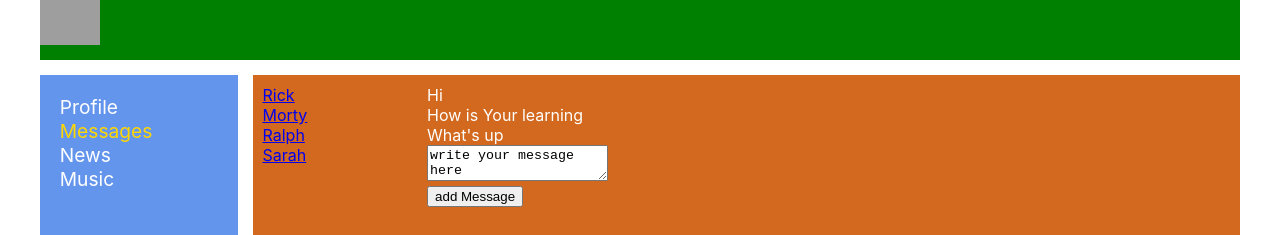
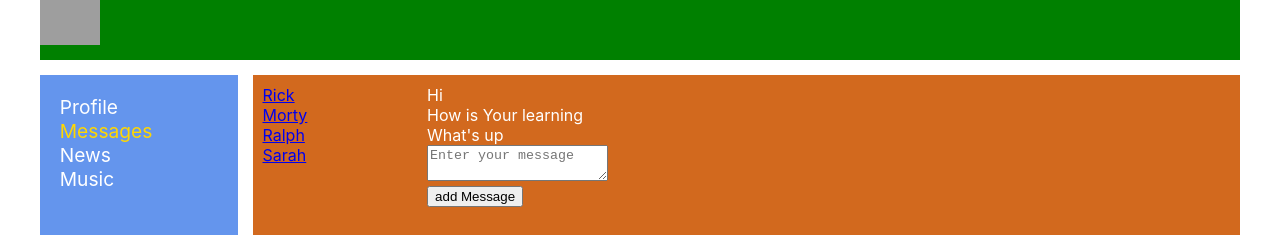
Before and after one commit to jevgenij-sukelovic/MyReactApp, a React (Create React App) app: page /dialogs in a window 1280 px wide. Shown: the top 235 px of the page. Built offline with nearby package versions, Linux system fonts and the light colour scheme; grey boxes are pictures that could not be loaded.

Commit message:
create Reducers

```diff
--- a/src/App.js
+++ b/src/App.js
@@ -22,7 +22,7 @@ const App = (props) => {
                 <Nav/>
                 <div className='app-content'>
 
-                    <Route path='/profile' render={() => < Profile PostsData={props.state.messagesPage.PostsData}
+                    <Route path='/profile' render={() => < Profile PostsData={props.state.profilePage.PostsData}
                                                                    dispatch={props.dispatch}
                                                                    onPostChange={props.state.newPostMessage.onPostChange}/>}/>
                     <Route path='/dialogs' render={() => < Dialogs dialogsData={props.state.dialogsPage.dialogsData}
--- a/src/components/Dialogs/Dialogs.jsx
+++ b/src/components/Dialogs/Dialogs.jsx
@@ -2,7 +2,8 @@ import React from 'react'
 import classes from './Dialogs.module.css'
 import DialogItem from "./DialogItem/DialogItem";
 import MessageItem from "./Messages/MessageItem";
-import {addNewMessageActionCreator, NewMessageTextActionCreator} from "../../state/State";
+import {addNewMessageActionCreator, NewMessageTextActionCreator} from "../../state/dialogsPageReducer";
+
 
 
 
@@ -14,13 +15,13 @@ const Dialogs = (props) => {
 
     let messageText = props.messagesData.map(m => <MessageItem message={m.message}/>)
 
-    let newMessageElement = React.createRef();
+    /*let newMessageElement = React.createRef();*/
     let newMessage = () =>{
         props.dispatch(addNewMessageActionCreator())
 
     }
-    let addMessage = ()=>{
-        let text = newMessageElement.current.value;
+    let addMessage = (event)=>{
+        let text = event.target.value;
         props.dispatch(NewMessageTextActionCreator(text))
     }
 
@@ -39,7 +40,7 @@ const Dialogs = (props) => {
                 {messageText}
 
                 <div>
-                    <textarea onChange={addMessage} ref={newMessageElement} value={props.currentPost}></textarea>
+                    <textarea onChange={addMessage} placeholder={'Enter your message'} value={props.currentPost}></textarea>
                 </div>
 
                 <div>
--- a/src/components/Profile/MyPosts/MyPosts.jsx
+++ b/src/components/Profile/MyPosts/MyPosts.jsx
@@ -1,7 +1,8 @@
 import React from 'react';
 import classes from './MyPosts.module.css';
 import Post from './Post/Post';
-import {addPostActionCreator, updatePostActionCreator} from "../../../state/State";
+import {addPostActionCreator, updatePostActionCreator} from "../../../state/profilePageReducer";
+
 
 
 
@@ -29,7 +30,7 @@ const MyPosts = (props) => {
             </div>
 
             <div>
-                <textarea onChange={onPostChange} ref={newPostElement} value={props.onPostChange}></textarea>
+                <textarea onChange={onPostChange} ref={newPostElement} placeholder={'Enter your post'} value={props.onPostChange}></textarea>
                 <div>
                     <button onClick={addPost}>Add post</button>
                 </div>
--- a/src/state/State.js
+++ b/src/state/State.js
@@ -1,7 +1,6 @@
-const ADD_POST = 'ADD-POST';
-const UPDATE_POST = 'UPDATE-POST';
-const ADD_NEW_MESSAGE = 'ADD-NEW-MESSAGE';
-const NEW_MESSAGE_TEXT = 'NEW-MESSAGE-TEXT';
+import profilePageReducer from "./profilePageReducer";
+import dialogsPageReducer from "./dialogsPageReducer";
+
 
 let store={
     _state: {
@@ -17,9 +16,9 @@ let store={
                 {id: 3, name: 'Ralph'},
                 {id: 4, name: 'Sarah'},
             ],
-            addMessage: 'write your message here'
+            addMessage: ''
         },
-        messagesPage: {
+        profilePage: {
 
             PostsData: [
                 {id: 1, post: 'Hi, I am fine', likes: 12},
@@ -37,7 +36,7 @@ let store={
         },
         newPostMessage: {
             onPostChange:
-                "Write your post here"
+                ""
         }
 
     },
@@ -53,57 +52,12 @@ let store={
     },
 
     dispatch  (action) {
-    if (action.type===ADD_POST) {
-        let newPost = {
-            id: 3,
-            post: this._state.newPostMessage.onPostChange,
-            likes: 0
-        };
-        this._state.messagesPage.PostsData.push(newPost);
-        this._state.newPostMessage.onPostChange = '';
+
+        profilePageReducer(store.getState(), action);
+        this._callSubscriber(store._state);
+        dialogsPageReducer(store.getState(), action)
         this._callSubscriber(store._state);
 
-    }else if (action.type===UPDATE_POST){
-        this._state.newPostMessage.onPostChange = action.newText;
-        this._callSubscriber(store._state);
-
-    }else if (action.type===ADD_NEW_MESSAGE){
-        let newMessage = {
-            id: 4, message: this._state.dialogsPage.addMessage
-        }
-        this._state.dialogsPage.messagesData.push(newMessage);
-        this._state.dialogsPage.addMessage = '';
-        this._callSubscriber(store._state)
-
-    }else if(action.type===NEW_MESSAGE_TEXT){
-        this._state.dialogsPage.addMessage = action.newText;
-        this._callSubscriber(this._state)
-    }
-    }
-}
-
-export const addPostActionCreator =()=>{
-
-    return {
-       type: ADD_POST
-    }
-}
-export const updatePostActionCreator =(text)=>{
-
-    return {
-        type: UPDATE_POST, newText:text
-    }
-}
-export const addNewMessageActionCreator=()=>{
-
-    return{
-        type: ADD_NEW_MESSAGE
-    }
-}
-export const NewMessageTextActionCreator=(text)=>{
-
-    return{
-        type: NEW_MESSAGE_TEXT, newText: text
     }
 }
 
--- /dev/null
+++ b/src/state/dialogsPageReducer.js
@@ -0,0 +1,29 @@
+const ADD_NEW_MESSAGE = 'ADD-NEW-MESSAGE';
+const NEW_MESSAGE_TEXT = 'NEW-MESSAGE-TEXT';
+
+
+const dialogsPageReducer = (state, action) => {
+
+    switch (action.type) {
+        case ADD_NEW_MESSAGE:
+            let newMessage = {
+                id: 4, message: state.dialogsPage.addMessage
+            }
+            state.dialogsPage.messagesData.push(newMessage);
+            state.dialogsPage.addMessage = '';
+            return state;
+
+        case NEW_MESSAGE_TEXT:
+            state.dialogsPage.addMessage = action.newText;
+            return state;
+
+        default:
+            return state;
+    }
+}
+
+export const addNewMessageActionCreator = () => ({type: ADD_NEW_MESSAGE})
+export const NewMessageTextActionCreator = (text) => ({type: NEW_MESSAGE_TEXT, newText: text})
+
+
+export default dialogsPageReducer;
--- /dev/null
+++ b/src/state/profilePageReducer.js
@@ -0,0 +1,31 @@
+const ADD_POST = 'ADD-POST';
+const UPDATE_POST = 'UPDATE-POST';
+
+
+const profilePageReducer = (state, action) => {
+
+
+    switch (action.type) {
+        case ADD_POST:
+            let newPost = {
+                id: 3,
+                post: state.newPostMessage.onPostChange,
+                likes: 0
+            };
+            state.profilePage.PostsData.push(newPost);
+            state.newPostMessage.onPostChange = '';
+            return state;
+
+        case UPDATE_POST:
+            state.newPostMessage.onPostChange = action.newText;
+            return state;
+
+        default:
+            return state;
+    }
+}
+
+export const addPostActionCreator = () => ({type: ADD_POST})
+export const updatePostActionCreator = (text) => ({type: UPDATE_POST, newText: text})
+
+export default profilePageReducer;
```
Also changed, not shown: 1 other file (tests, documents, lock files or other folders).
